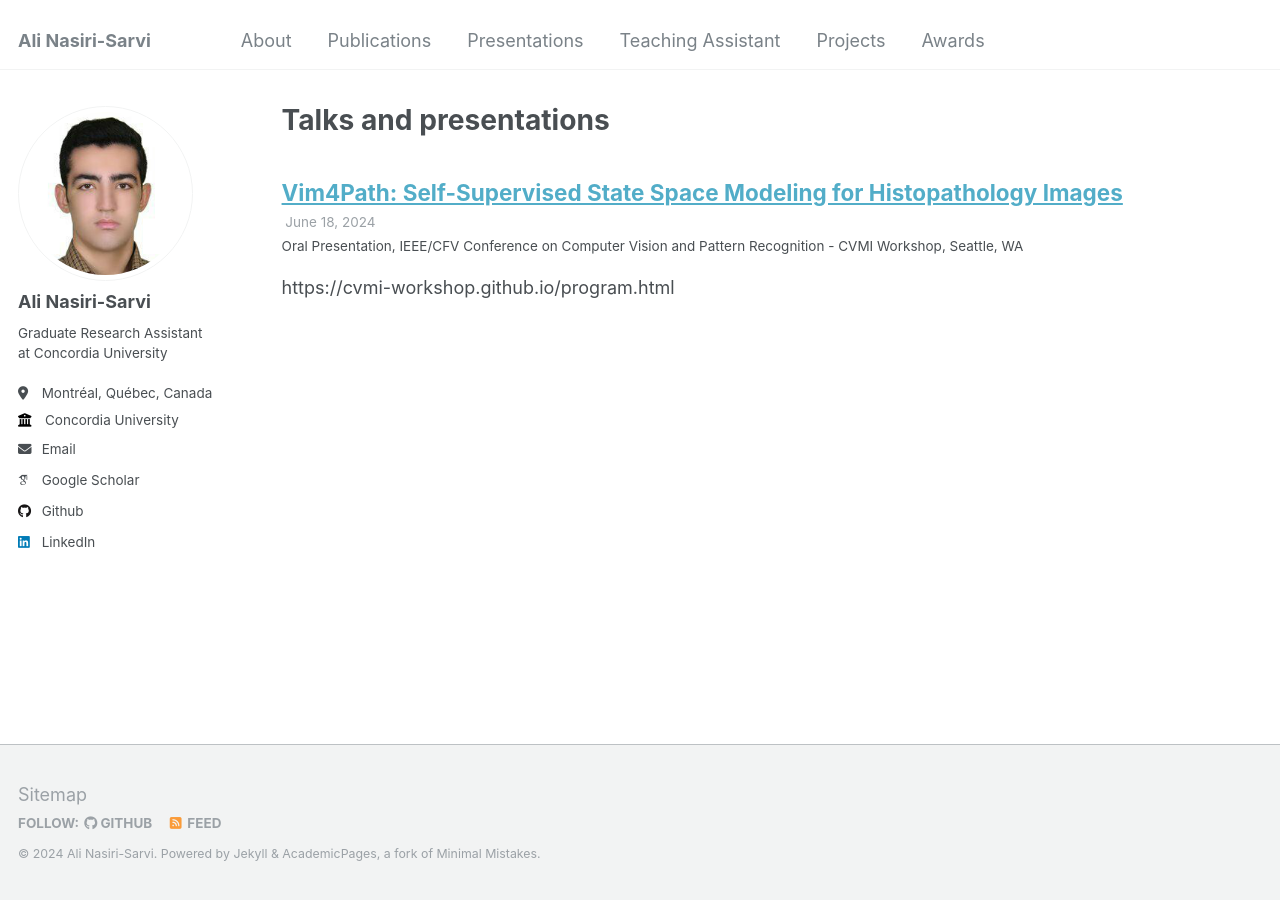
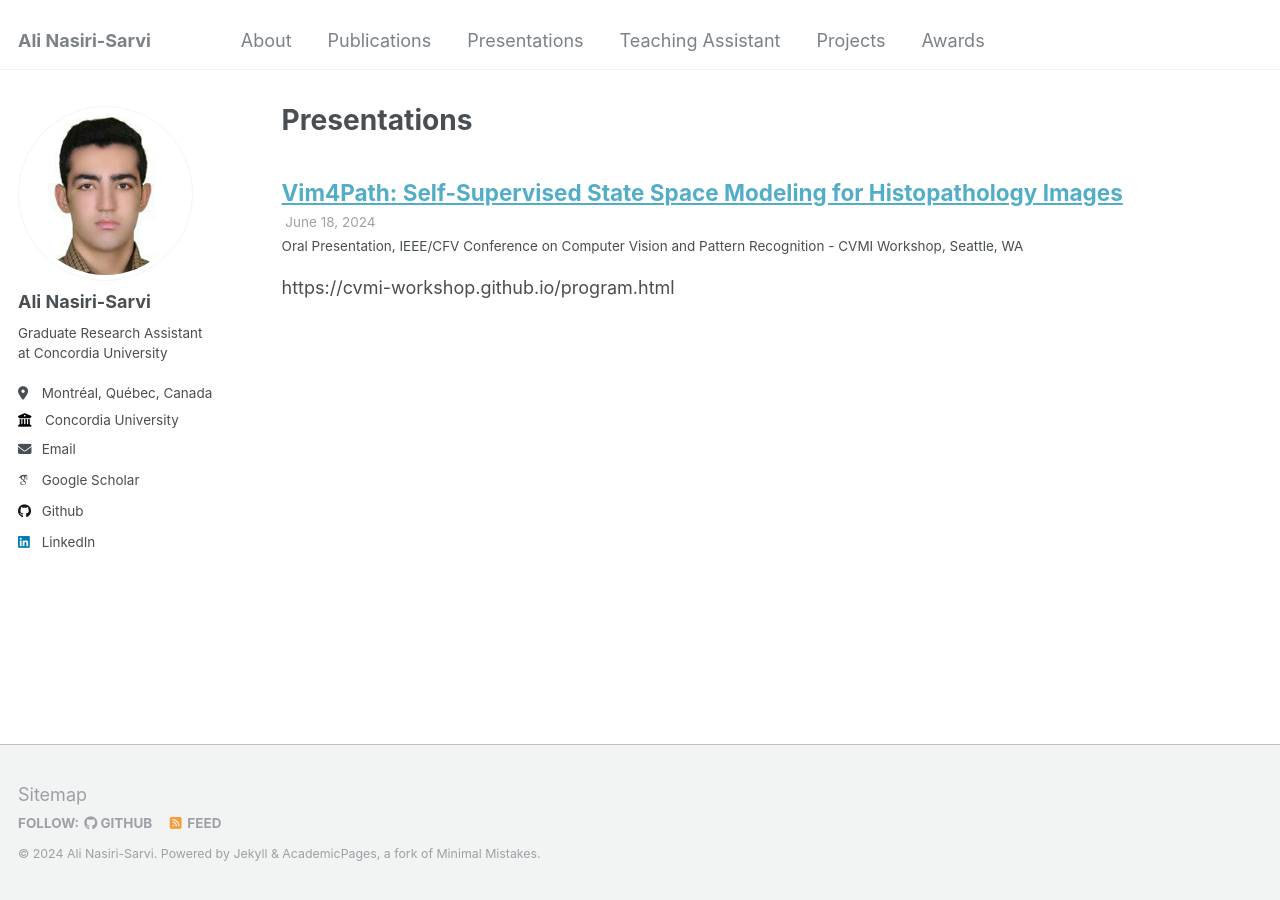
Before and after one commit to anasiri/anasiri.github.io, a Jekyll site: the page built from _pages/presentations.html, in a window 1280 px wide. Built offline with Jekyll 4.4.1, drawn with Linux system fonts in a browser that asks for light colours; some web fonts are replaced.

Commit message:
Update and rename talks.html to presentations.html

```diff
--- a/_pages/talks.html
+++ b/_pages/presentations.html
@@ -1,13 +1,13 @@
 ---
 layout: archive
-title: "Talks and presentations"
-permalink: /talks/
+title: "Presentations"
+permalink: /presentations/
 author_profile: true
 ---
 
 {% if site.talkmap_link == true %}
 
-<p style="text-decoration:underline;"><a href="/talkmap.html">See a map of all the places I've given a talk!</a></p>
+<p style="text-decoration:underline;"><a href="/talkmap.html">See a map of all the places I've given a presentation!</a></p>
 
 {% endif %}
 
```
